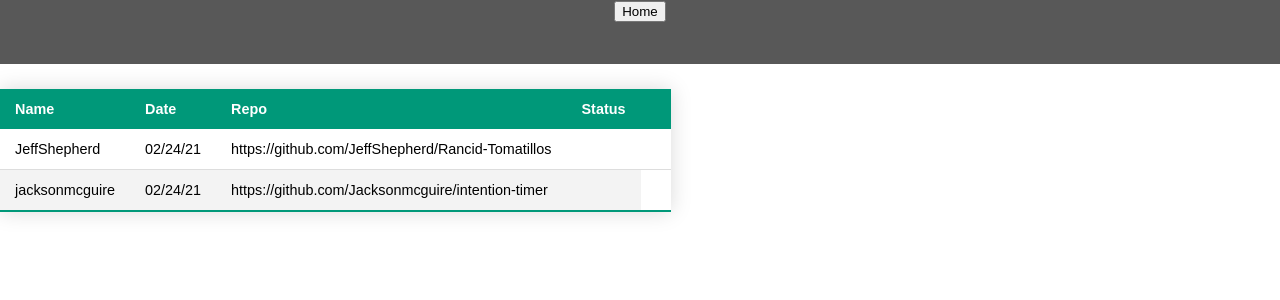
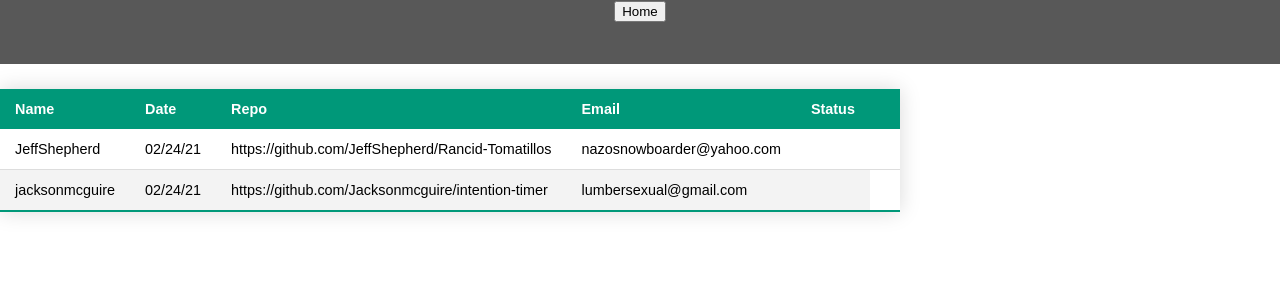
Before and after one commit to owenhallgren/stretch-project, a React (Create React App) app: page /dashboard in a window 1280 px wide. Shown: the top 300 px of the page. Built offline with nearby package versions, Linux system fonts and the light colour scheme.

Commit message:
Added email to table

```diff
--- a/src/Components/CurrentReviews/CurrentReviews.js
+++ b/src/Components/CurrentReviews/CurrentReviews.js
@@ -9,6 +9,7 @@ const CurrentReviews = ( {state} ) => {
           <td>{review.username}</td>
           <td>{review.date}</td>
           <td>{review.repo}</td>
+          <td>{review.email}</td>
           <td>{review.status}</td>
       </tr>
     )
@@ -22,6 +23,7 @@ const CurrentReviews = ( {state} ) => {
                 <th>Name</th>
                 <th>Date</th>
                 <th>Repo</th>
+                <th>Email</th>
                 <th>Status</th>
                 <th></th>
         </tr>
```
